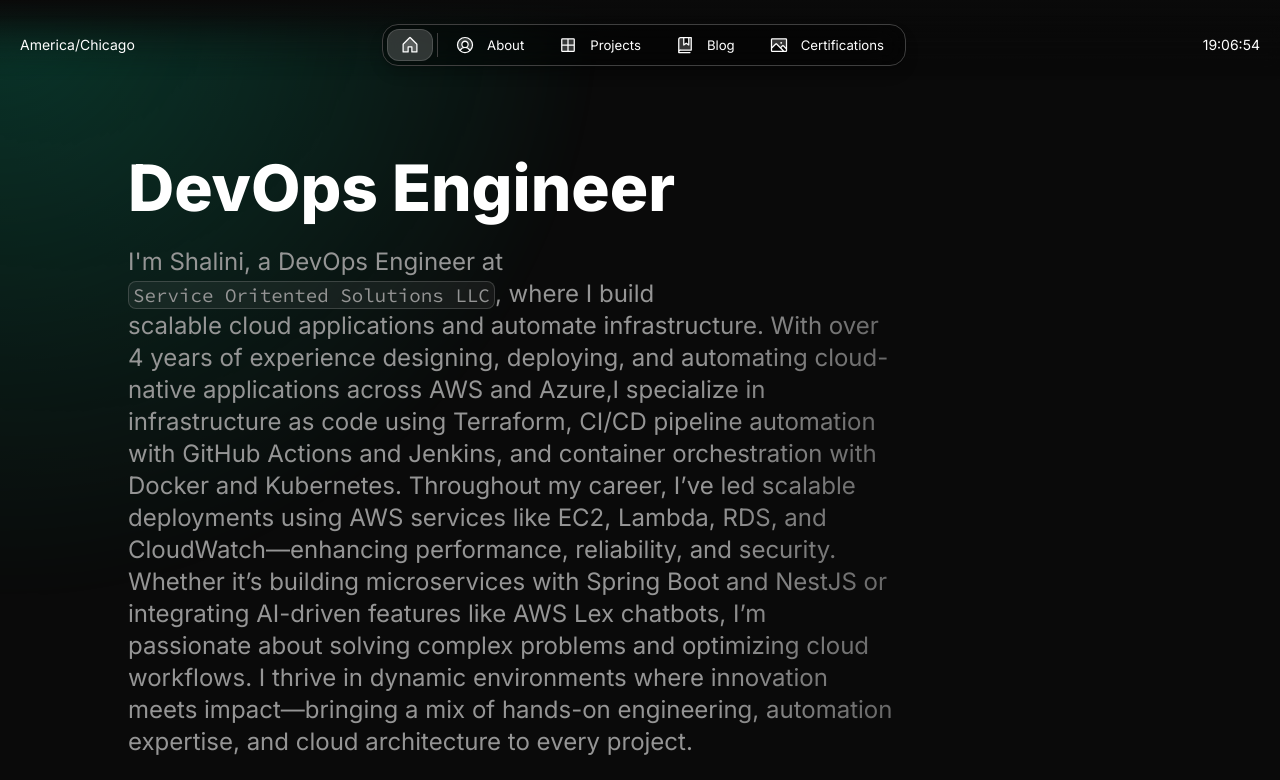
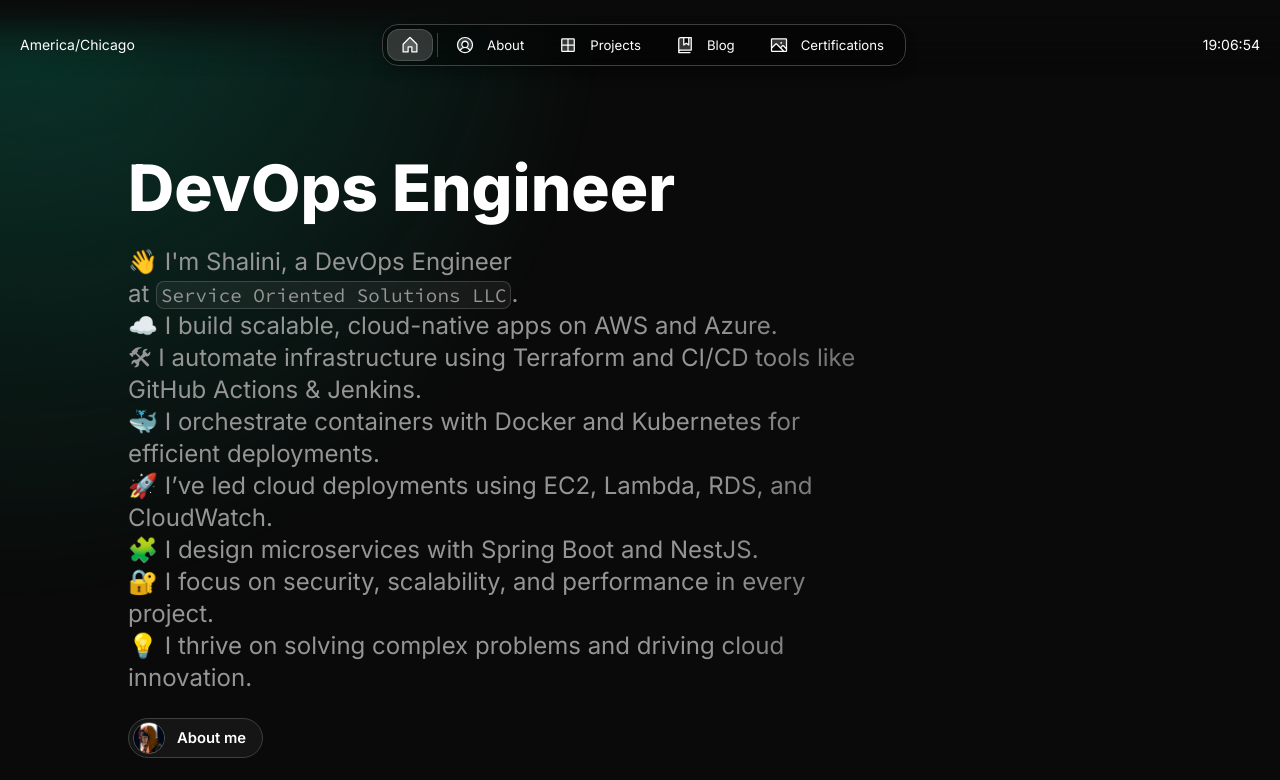
Before and after one commit to shalini2131/shalini-kallepalli, a Next.js app: page / in a window 1280 px wide. Shown: the top 780 px of the page. Built offline with nearby package versions, Linux system fonts and the light colour scheme.

Commit message:
added About section

```diff
--- a/src/app/resources/content.js
+++ b/src/app/resources/content.js
@@ -55,15 +55,18 @@
   headline: <>DevOps Engineer</>,
   subline: (
     <>
-      I'm Shalini, a DevOps Engineer at <InlineCode>Service Oritented Solutions LLC</InlineCode>, where I build
-      <br /> scalable cloud applications and automate infrastructure. With over 4 years of experience designing, deploying, and automating cloud-native applications across AWS and Azure,I specialize in infrastructure as code using Terraform, CI/CD pipeline automation with GitHub Actions and Jenkins, and container orchestration with Docker and Kubernetes.
-
-Throughout my career, I’ve led scalable deployments using AWS services like EC2, Lambda, RDS, and CloudWatch—enhancing performance, reliability, and security. Whether it’s building microservices with Spring Boot and NestJS or integrating AI-driven features like AWS Lex chatbots, I’m passionate about solving complex problems and optimizing cloud workflows.
-
-I thrive in dynamic environments where innovation meets impact—bringing a mix of hands-on engineering, automation expertise, and cloud architecture to every project.
+      👋 I'm Shalini, a DevOps Engineer at <InlineCode>Service Oriented Solutions LLC</InlineCode>.
+      <br />☁️ I build scalable, cloud-native apps on AWS and Azure.
+      <br />🛠 I automate infrastructure using Terraform and CI/CD tools like GitHub Actions & Jenkins.
+      <br />🐳 I orchestrate containers with Docker and Kubernetes for efficient deployments.
+      <br />🚀 I’ve led cloud deployments using EC2, Lambda, RDS, and CloudWatch.
+      <br />🧩 I design microservices with Spring Boot and NestJS.
+      <br />🔐 I focus on security, scalability, and performance in every project.
+      <br />💡 I thrive on solving complex problems and driving cloud innovation.
     </>
   ),
 };
+
 
 const about = {
   label: "About",
```
